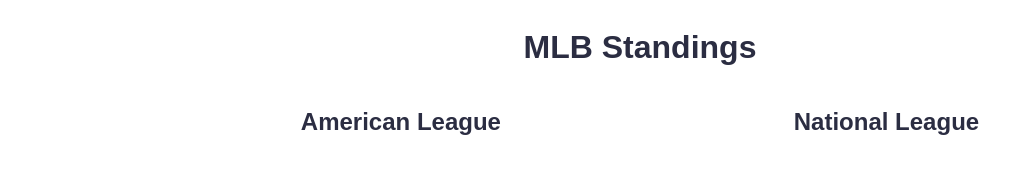
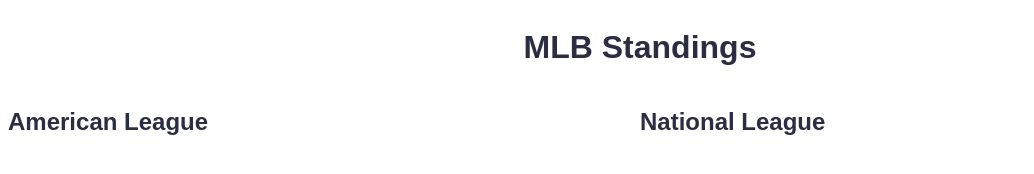
Before and after one commit to wazzupope/mlb-standings, a website built with webpack: page dist/index.html in a window 1280 px wide. Shown: the whole page, without its empty margins (0-1034 px from the left). Built offline with nearby package versions, Linux system fonts and the light colour scheme; no server answers.

Commit message:
add width to sections

```diff
--- a/styles/styles.css
+++ b/styles/styles.css
@@ -6,6 +6,10 @@
 img {
   vertical-align: middle;
 }
+
+section {
+  width: 50vw;
+};
 
 table {
   border-collapse: collapse;
@@ -48,6 +52,8 @@
 }
 
 /*
+Adding section width got rid of border around rows
+
 Need to get league headers centered over tables
 Need to get width of tables static so headers don't jump around while loading
 Need to make it responsive and move the tables vertical to each other on mobile or more narrow screens
```
